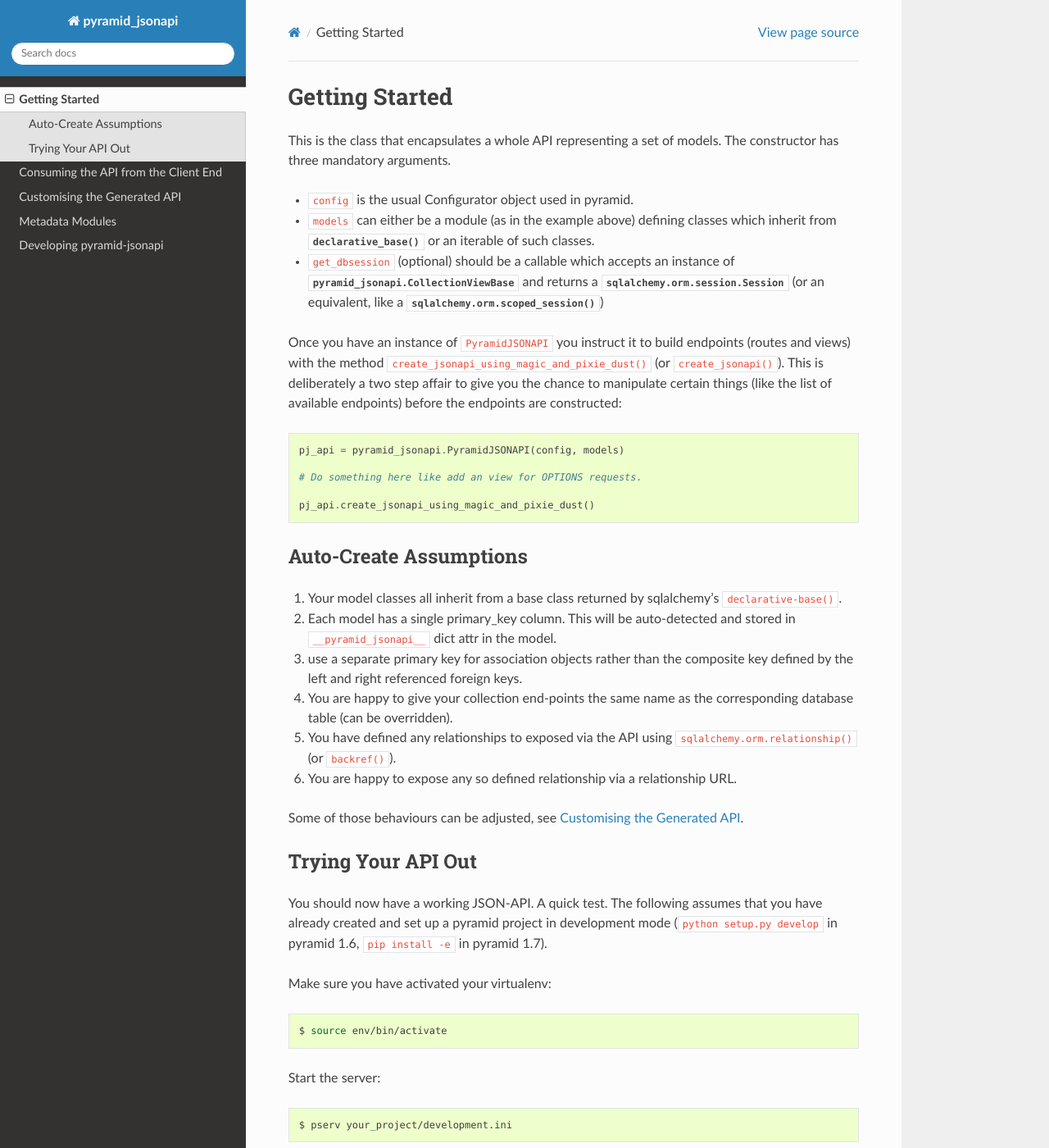
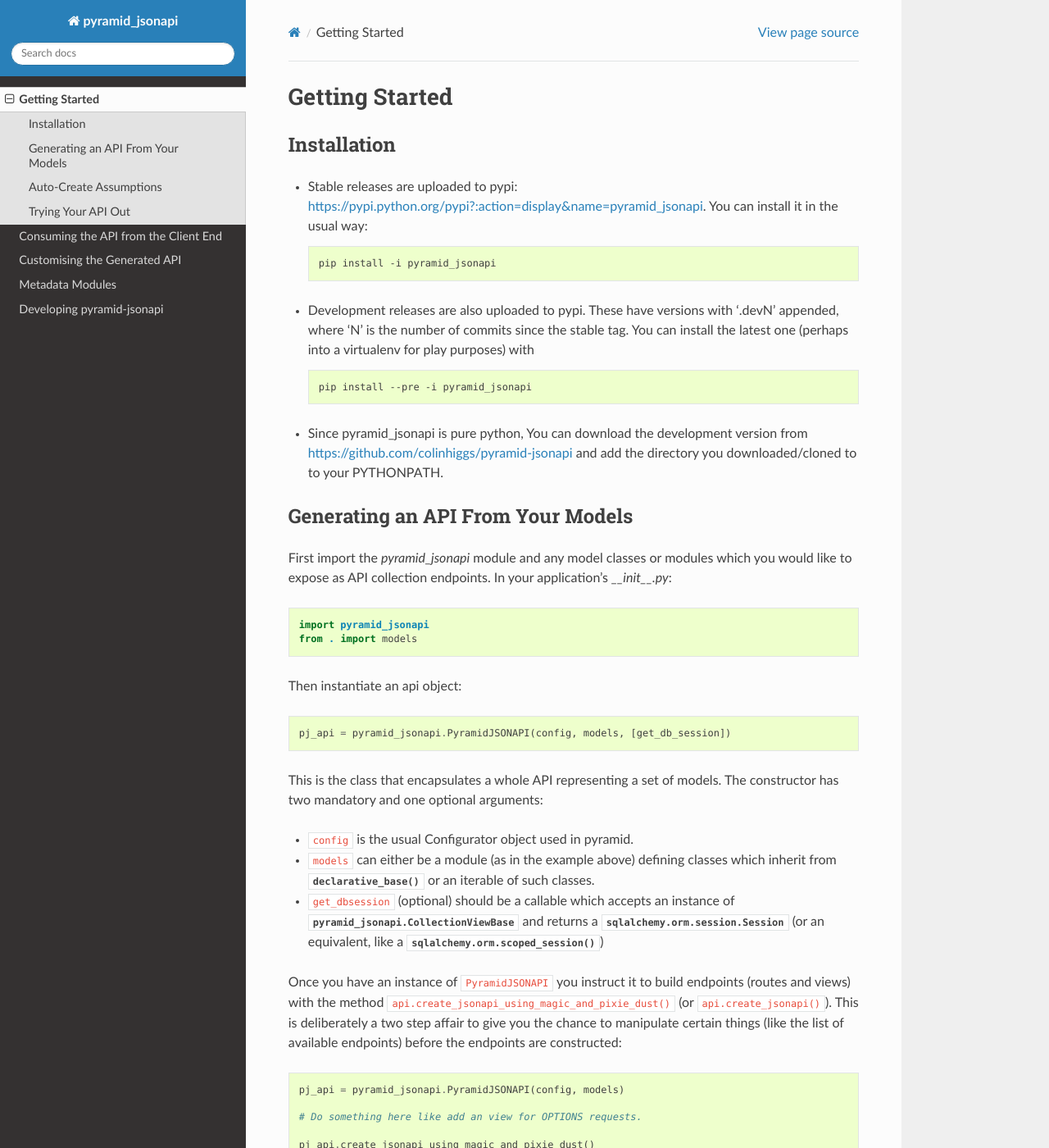
Before and after one commit to colinhiggs/pyramid-jsonapi, a Sphinx documentation site: the page built from docs/source/api-creation.rst, in a window 1280 px wide and 1400 px high. Shown: the whole window at 82% size. Built offline with Sphinx 7.4.7 and the Read the Docs theme 2.0.0, drawn with Linux system fonts in a browser that asks for light colours; pages that are not in the unit, such as notebooks, are missing from menus.

Commit message:
Add content to bridge gaps in narrative docs.

```diff
--- a/docs/source/api-creation.rst
+++ b/docs/source/api-creation.rst
@@ -1,8 +1,51 @@
+.. _getting-started:
+
 Getting Started
 ================
 
+Installation
+------------
+
+* Stable releases are uploaded to pypi:
+  `<https://pypi.python.org/pypi?:action=display&name=pyramid_jsonapi>`_. You
+  can install it in the usual way:
+
+  .. code-block:: bash
+
+    pip install -i pyramid_jsonapi
+
+* Development releases are also uploaded to pypi. These have versions with
+  '.devN' appended, where 'N' is the number of commits since the stable tag. You
+  can install the latest one (perhaps into a virtualenv for play purposes) with
+
+  .. code-block:: bash
+
+    pip install --pre -i pyramid_jsonapi
+
+* Since pyramid_jsonapi is pure python, You can download the development version from
+  `<https://github.com/colinhiggs/pyramid-jsonapi>`_ and add the directory you
+  downloaded/cloned to to your PYTHONPATH.
+
+Generating an API From Your Models
+----------------------------------
+
+First import the `pyramid_jsonapi` module and any model classes or modules which
+you would like to expose as API collection endpoints. In your application's
+`__init__.py`:
+
+.. code-block:: python
+
+  import pyramid_jsonapi
+  from . import models
+
+Then instantiate an api object:
+
+.. code-block:: python
+
+  pj_api = pyramid_jsonapi.PyramidJSONAPI(config, models, [get_db_session])
+
 This is the class that encapsulates a whole API representing a set of models.
-The constructor has three mandatory arguments.
+The constructor has two mandatory and one optional arguments:
 
 * ``config`` is the usual Configurator object used in pyramid.
 
@@ -17,7 +60,7 @@
 
 Once you have an instance of ``PyramidJSONAPI`` you instruct it to build
 endpoints (routes and views) with the method
-``create_jsonapi_using_magic_and_pixie_dust()`` (or ``create_jsonapi()``). This
+``api.create_jsonapi_using_magic_and_pixie_dust()`` (or ``api.create_jsonapi()``). This
 is deliberately a two step affair to give you the chance to manipulate certain
 things (like the list of available endpoints) before the endpoints are
 constructed:
```
Also changed, not shown: README.rst (+10 -20 lines).
